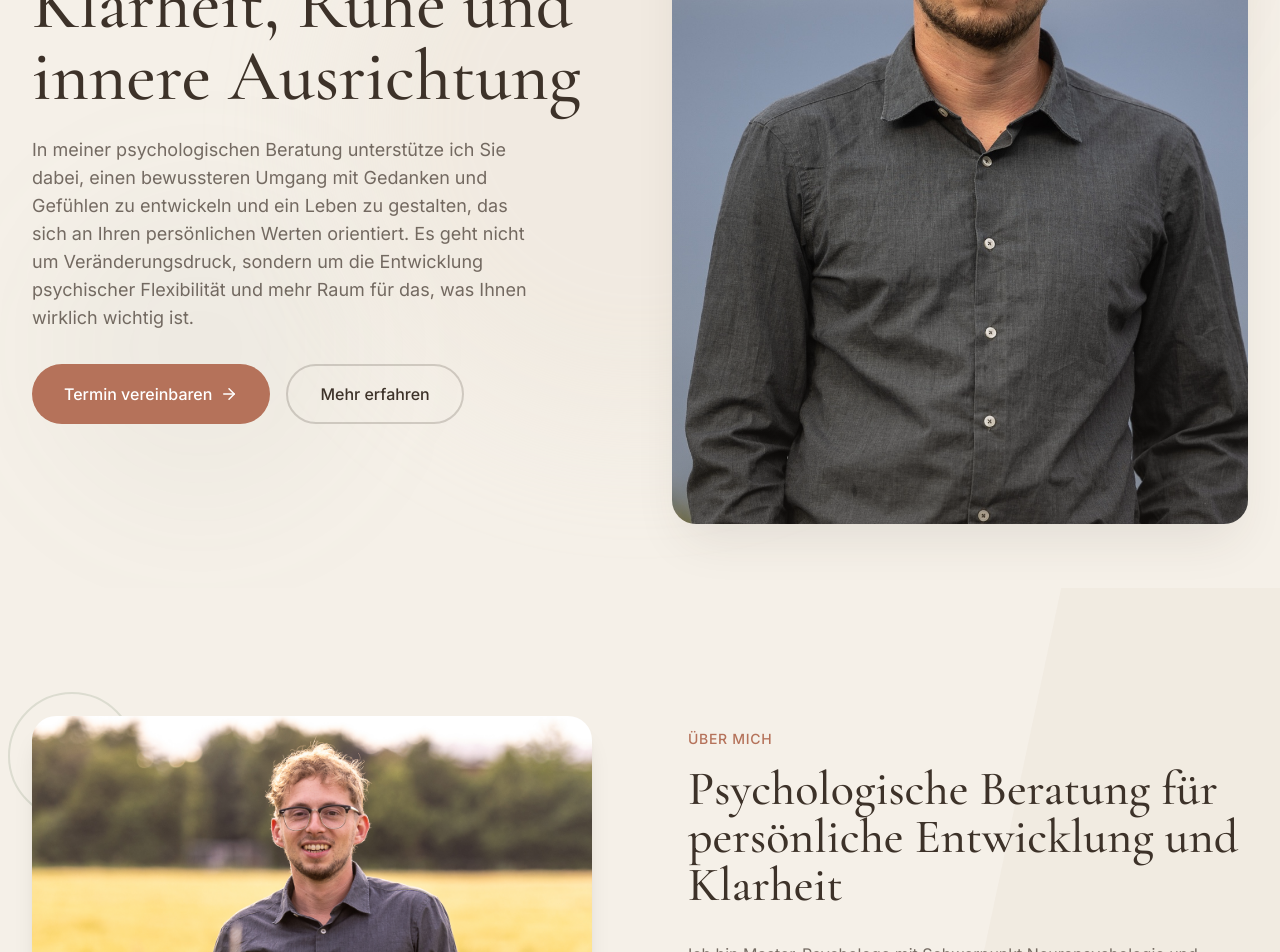
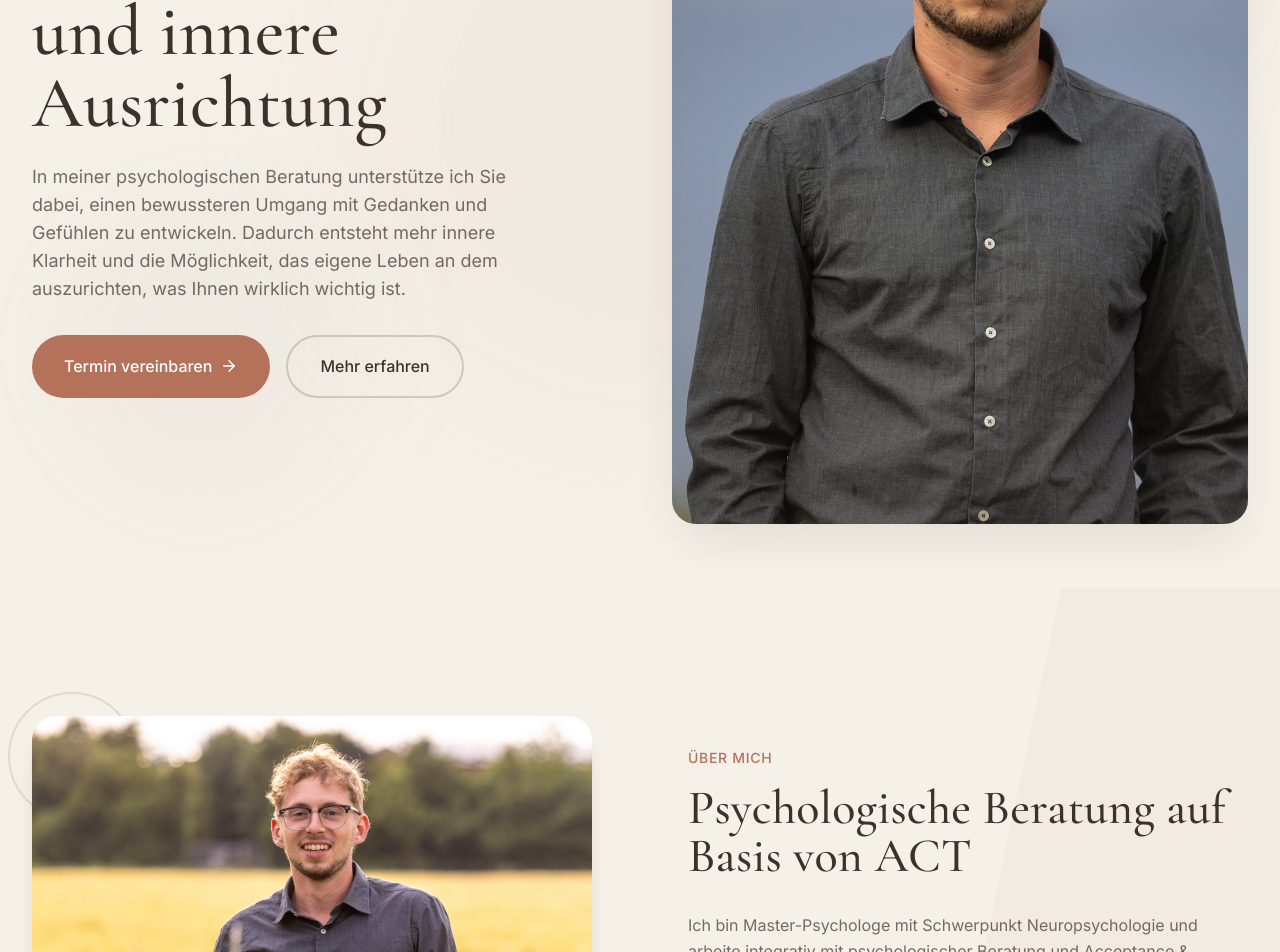
Before and after one commit to JorrisonFord/psychologischeberatung, a React (Vite) app: page / in a window 1280 px wide. Shown: the part 340-1292 px from the top of the page. Built offline with nearby package versions, Linux system fonts and the light colour scheme.

Commit message:
Update Hero Me

```diff
--- a/src/index.css
+++ b/src/index.css
@@ -8,26 +8,32 @@
 @tailwind utilities;
 
 /* =====================================================
-   DESIGN SYSTEM (CLEAN + CONSISTENT)
+   DESIGN SYSTEM (REFINED / THERAPEUTIC MINIMALISM)
 ===================================================== */
 
 @layer base {
   :root {
-    /* Colors */
+    /* Background system (softer transitions) */
     --color-background: #F5F0E8;
     --color-surface: #FFFFFF;
+    --color-surface-soft: #FBF7F2;
+
+    /* Text */
     --color-text: #3D3229;
-    --color-muted: rgba(61, 50, 41, 0.6);
+    --color-muted: rgba(61, 50, 41, 0.58);
 
-    --color-primary: #B5725A;
-    --color-secondary: #7A8B6E;
+    /* Accent (reduced saturation for calmness) */
+    --color-primary: #A86A57;
+    --color-secondary: #6F7F67;
 
-    --color-border: rgba(61, 50, 41, 0.12);
+    /* Borders (softer) */
+    --color-border: rgba(61, 50, 41, 0.10);
 
-    --color-accent-soft: #E8DDD0;
+    /* Soft background layer */
+    --color-accent-soft: #E9E1D7;
 
     /* Radius */
-    --radius: 0.75rem;
+    --radius: 0.9rem;
   }
 
   html {
@@ -39,17 +45,19 @@
     background-color: var(--color-background);
     color: var(--color-text);
     font-family: 'Inter', sans-serif;
+    line-height: 1.65;
   }
 
   h1, h2, h3, h4, h5, h6 {
     font-family: 'Cormorant Garamond', serif;
     font-weight: 500;
-    line-height: 1.2;
+    line-height: 1.15;
     color: var(--color-text);
+    letter-spacing: 0.2px;
   }
 
   p {
-    line-height: 1.6;
+    line-height: 1.75;
   }
 
   * {
@@ -86,6 +94,10 @@
     background-color: var(--color-surface);
   }
 
+  .bg-surface-soft {
+    background-color: var(--color-surface-soft);
+  }
+
   .bg-soft {
     background-color: var(--color-accent-soft);
   }
@@ -96,13 +108,13 @@
 }
 
 /* =====================================================
-   ANIMATIONS (MINIMAL & SUBTLE)
+   ANIMATIONS (MORE SUBTLE / LESS "MARKETING")
 ===================================================== */
 
 @keyframes fadeIn {
   from {
     opacity: 0;
-    transform: translateY(12px);
+    transform: translateY(10px);
   }
   to {
     opacity: 1;
@@ -120,45 +132,45 @@
 }
 
 .animate-fade-in {
-  animation: fadeIn 0.7s ease-out both;
+  animation: fadeIn 0.9s ease-out both;
 }
 
 .animate-fade-in-soft {
-  animation: fadeInSoft 0.9s ease-out both;
+  animation: fadeInSoft 1.1s ease-out both;
 }
 
 /* =====================================================
-   HOVER EFFECTS (SUBTLE)
+   HOVER EFFECTS (VERY SUBTLE / LESS "CARDY")
 ===================================================== */
 
 .hover-lift {
-  transition: transform 0.25s ease, box-shadow 0.25s ease;
+  transition: transform 0.3s ease, box-shadow 0.3s ease;
 }
 
 .hover-lift:hover {
-  transform: translateY(-3px);
-  box-shadow: 0 10px 25px rgba(0, 0, 0, 0.06);
+  transform: translateY(-2px);
+  box-shadow: 0 8px 20px rgba(0, 0, 0, 0.05);
 }
 
-/* Image zoom */
+/* Image zoom (slightly softer) */
 .img-zoom-container {
   overflow: hidden;
 }
 
 .img-zoom-container img {
-  transition: transform 0.5s ease;
+  transition: transform 0.6s ease;
 }
 
 .img-zoom-container:hover img {
-  transform: scale(1.03);
+  transform: scale(1.02);
 }
 
 /* =====================================================
-   SCROLLBAR (MINIMAL)
+   SCROLLBAR (EVEN MORE MINIMAL)
 ===================================================== */
 
 ::-webkit-scrollbar {
-  width: 6px;
+  width: 5px;
 }
 
 ::-webkit-scrollbar-track {
@@ -166,7 +178,7 @@
 }
 
 ::-webkit-scrollbar-thumb {
-  background: rgba(61, 50, 41, 0.25);
+  background: rgba(61, 50, 41, 0.18);
   border-radius: 10px;
 }
 
@@ -175,10 +187,10 @@
 }
 
 /* =====================================================
-   SELECTION
+   SELECTION (SOFTENED)
 ===================================================== */
 
 ::selection {
-  background-color: var(--color-primary);
-  color: white;
+  background-color: rgba(168, 106, 87, 0.9);
+  color: #fff;
 }
--- a/src/translations/de.ts
+++ b/src/translations/de.ts
@@ -9,25 +9,20 @@ export const de = {
 
   hero: {
   subtitle: "Psychologische Beratung (ACT)",
-    title: "Ein Raum für Klarheit, Ruhe und innere Ausrichtung",
+  title: "Ein Raum für Ruhe und innere Ausrichtung",
   description:
-      "In meiner psychologischen Beratung unterstütze ich Sie dabei, einen bewussteren Umgang mit Gedanken und Gefühlen zu entwickeln und ein Leben zu gestalten, das sich an Ihren persönlichen Werten orientiert. Es geht nicht um Veränderungsdruck, sondern um die Entwicklung psychischer Flexibilität und mehr Raum für das, was Ihnen wirklich wichtig ist.",
+    "In meiner psychologischen Beratung unterstütze ich Sie dabei, einen bewussteren Umgang mit Gedanken und Gefühlen zu entwickeln. Dadurch entsteht mehr innere Klarheit und die Möglichkeit, das eigene Leben an dem auszurichten, was Ihnen wirklich wichtig ist.",
   ctaPrimary: "Termin vereinbaren",
   ctaSecondary: "Mehr erfahren",
 },
 
   about: {
     subtitle: "Über mich",
-    title: "Psychologische Beratung für persönliche Entwicklung und Klarheit",
+    title: "Psychologische Beratung auf Basis von ACT",
     paragraph1:
-      "Ich bin Master-Psychologe mit Schwerpunkt Neuropsychologie und arbeite integrativ mit psychologischer Beratung und Acceptance & Commitment Therapy (ACT). Im Mittelpunkt steht die Förderung psychischer Flexibilität und ein bewusster Umgang mit inneren Prozessen.",
-
+    "Ich bin Master-Psychologe mit Schwerpunkt Neuropsychologie und arbeite integrativ mit psychologischer Beratung und Acceptance & Commitment Therapy (ACT). Im Mittelpunkt stehen Akzeptanz innerer Prozesse, psychische Flexibilität und eine werteorientierte Lebensführung.",
     paragraph2:
     "Ergänzend bringe ich langjährige Erfahrung in Yoga und Körperarbeit sowie eine erlebnispädagogische Ausbildung in meine Arbeit ein. Dadurch entsteht ein ganzheitlicher Zugang, der Körper, Gefühle und Denken miteinander verbindet.",
-
-    paragraph3:
-      "Mir ist es wichtig, Ihnen in einem ruhigen und verlässlichen Rahmen zu begegnen, in dem echte Offenheit entstehen kann.",
-
     credentials: {
       title: "Qualifikationen",
       items: [
```
Lines whose indentation alone changed are shown as unchanged.
